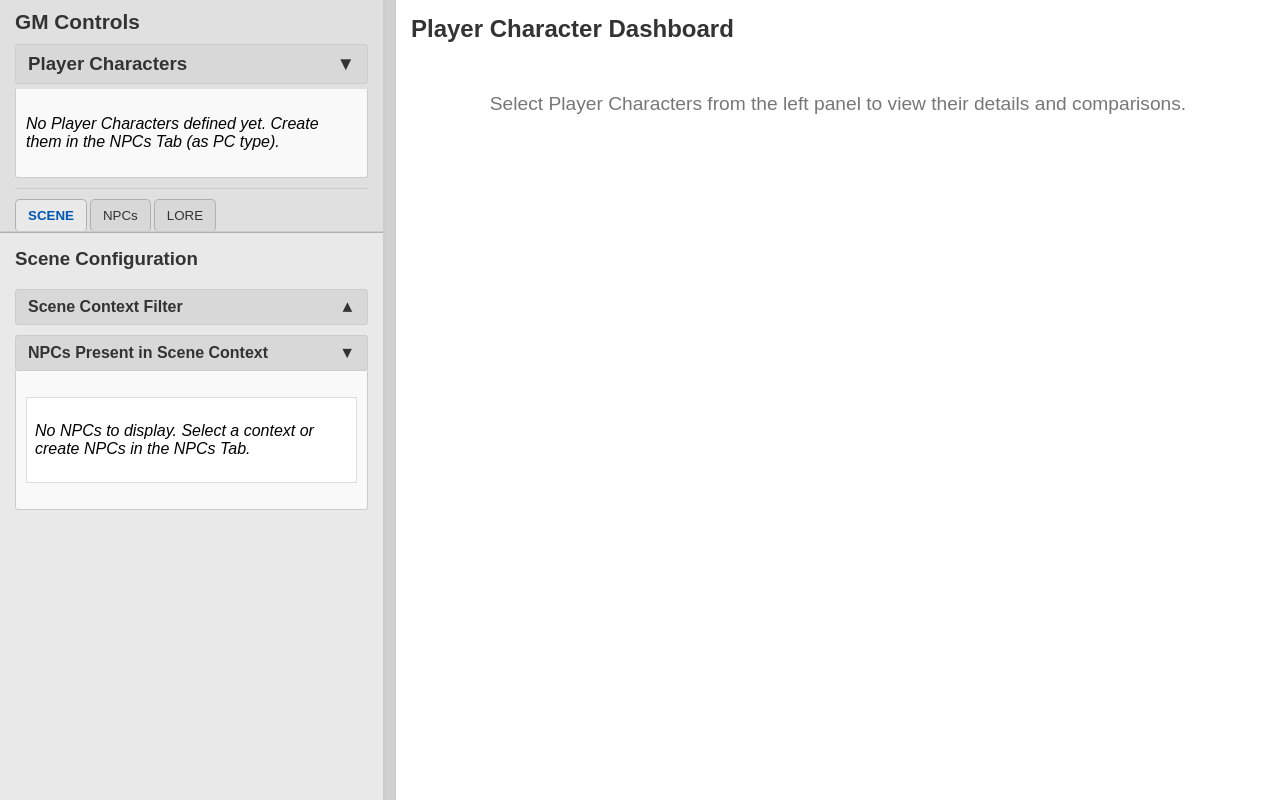
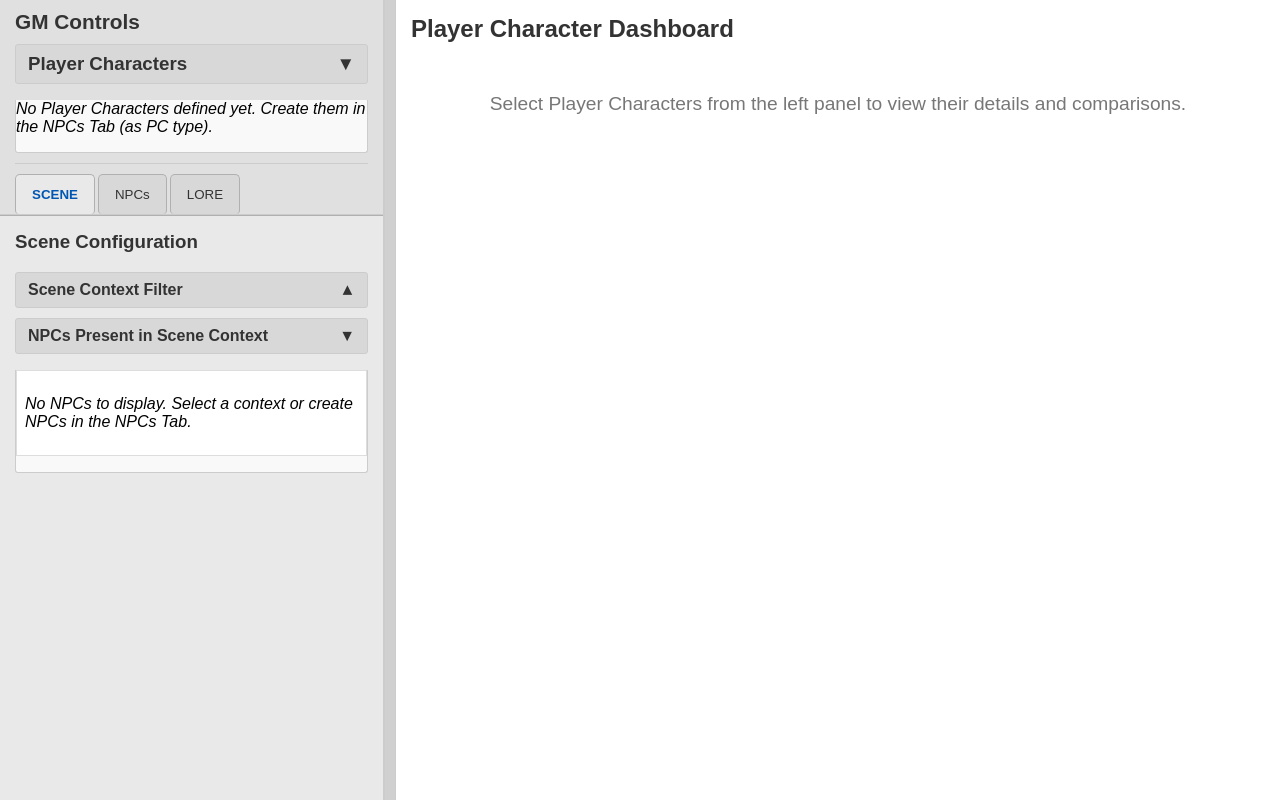
Before and after one commit to srwmay08/TTRPG-AI-NPC, a Flask app: page / in a window 1280 px wide. Run offline with Flask 3, Linux system fonts and the light colour scheme; data that the repository does not hold is empty.

Commit message:
Update style.css

```diff
--- a/server/static/style.css
+++ b/server/static/style.css
@@ -43,7 +43,7 @@ hr.tab-hr {
     background-color: #d8d8d8;
     border: 1px solid #b0b0b0;
     border-bottom: none;
-    padding: 8px 12px;
+    padding: 12px 16px;
     cursor: pointer;
     outline: none;
     transition: background-color 0.3s, color 0.3s;
@@ -142,7 +142,6 @@ hr.tab-hr {
 .collapsible-section.collapsed .arrow-indicator { transform: rotate(-90deg); }
 .collapsible-section:not(.collapsed) .arrow-indicator { transform: rotate(0deg); }
 .collapsible-section .collapsible-content {
-    padding: 10px;
     border: 1px solid #ccc;
     border-top: none;
     border-radius: 0 0 3px 3px;
```
